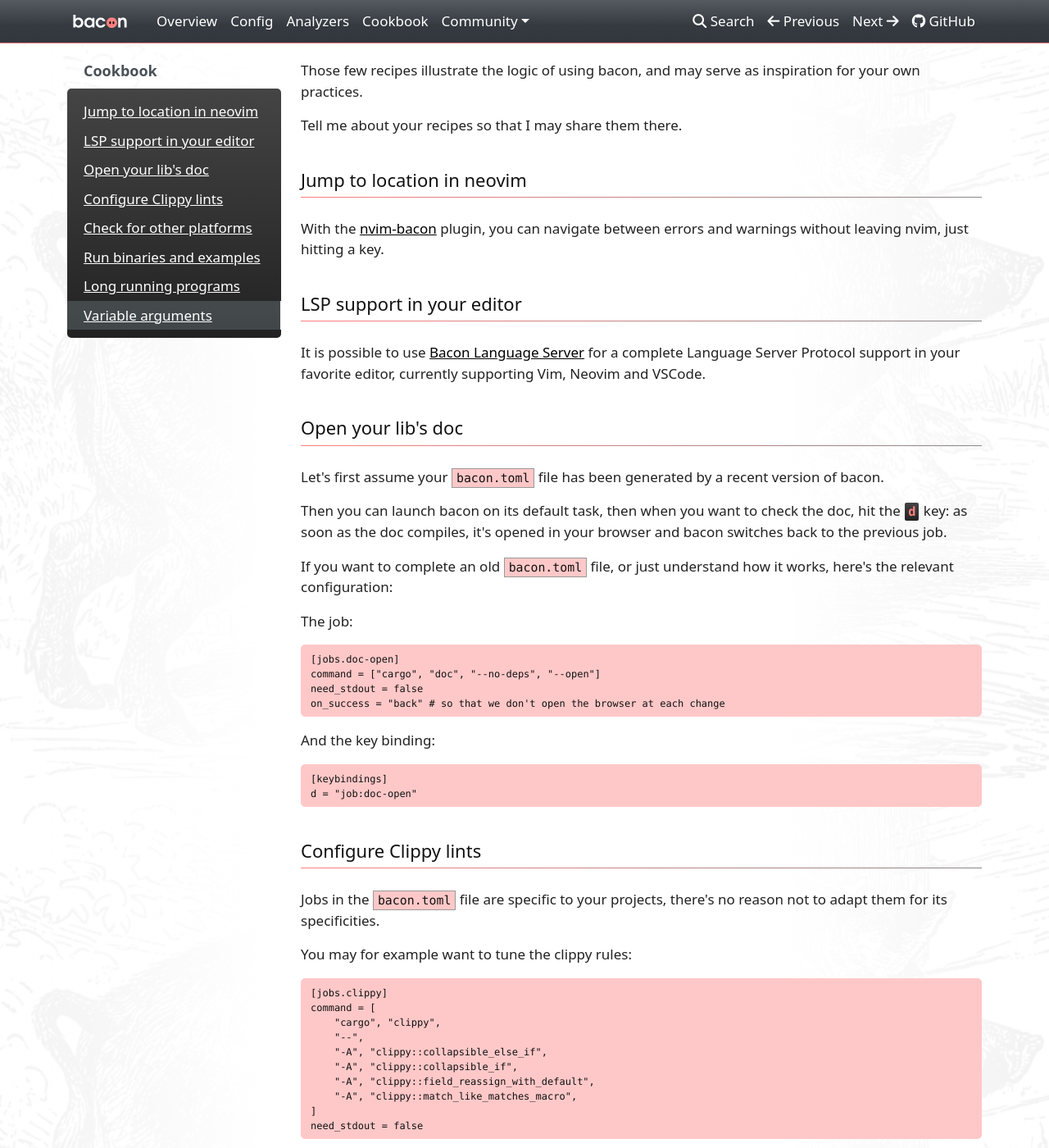
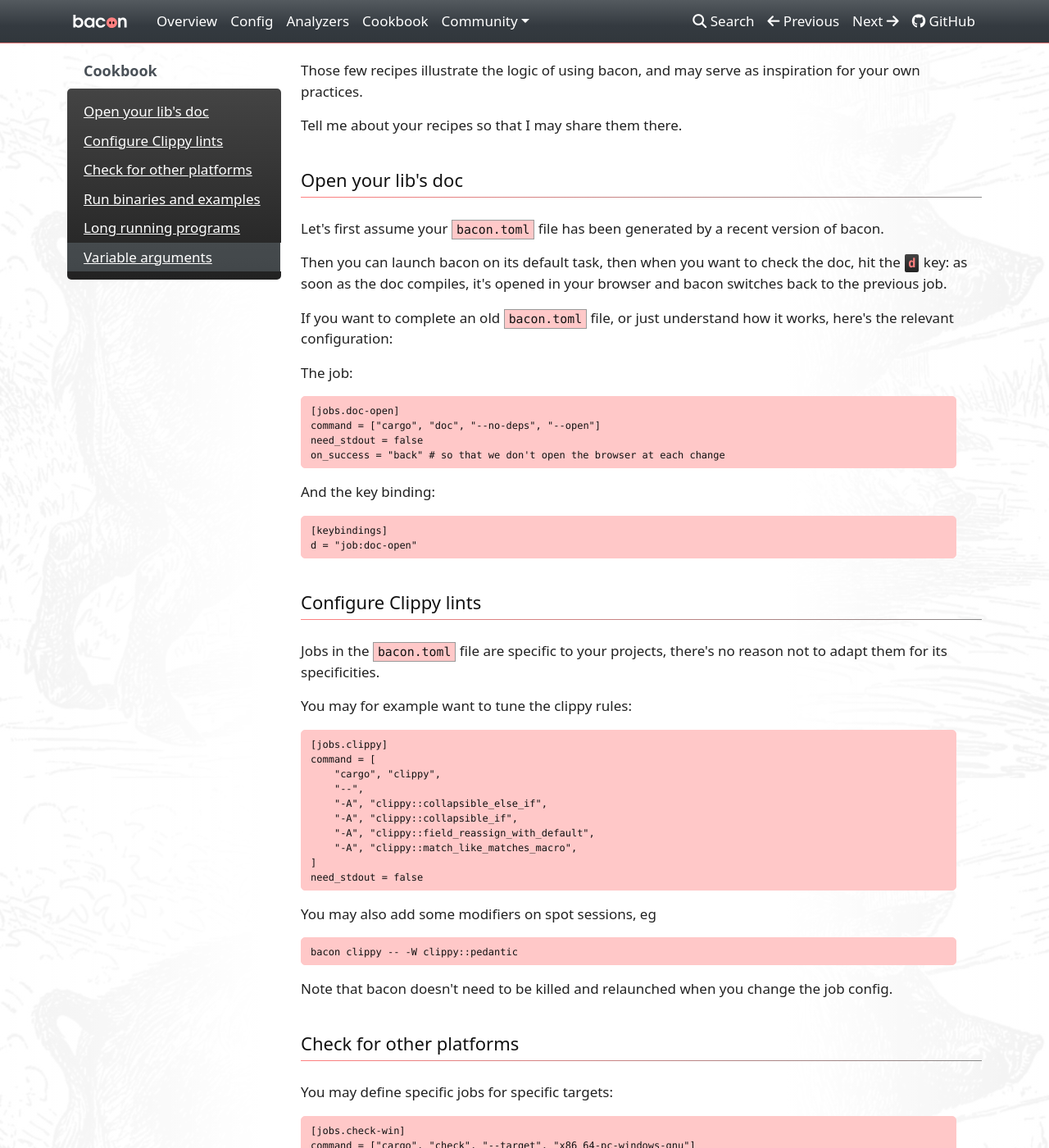
Before and after one commit to Canop/bacon, an MkDocs documentation site: the page built from website/docs/cookbook.md, in a window 1280 px wide and 1400 px high. Shown: the whole window at 82% size. Built offline with MkDocs 1.6.1, drawn with Linux system fonts in a browser that asks for light colours; nearby versions of some CDN libraries; a style sheet for code colours, icons or effects is not loaded.

Commit message:
Complete the new Community menu

```diff
--- a/website/docs/cookbook.md
+++ b/website/docs/cookbook.md
@@ -2,15 +2,6 @@
 Those few recipes illustrate the logic of using bacon, and may serve as inspiration for your own practices.
 
 Tell me about your recipes so that I may share them there.
-
-# Jump to location in neovim
-
-With the [nvim-bacon](https://github.com/Canop/nvim-bacon) plugin, you can navigate between errors and warnings without leaving nvim, just hitting a key.
-
-# LSP support in your editor
-
-It is possible to use [Bacon Language Server](../community/bacon-ls) for a complete Language Server Protocol support
-in your favorite editor, currently supporting Vim, Neovim and VSCode.
 
 # Open your lib's doc
 
--- a/website/docs/css/extra.css
+++ b/website/docs/css/extra.css
@@ -151,6 +151,7 @@
 	border: solid 1px var(--code-bg);
 	font-weight: normal;
 	padding: 6px 0 4px 6px;
+	max-width: 800px;
 }
 
 code {
@@ -277,28 +278,30 @@
 }
 
 body .dropdown-menu {
-	background: #222;
+	top: calc(100% - 1px);
+	background: #333;
+	border-radius: 0 0 4px 4px;
 }
 body .dropdown-menu li a {
 	color: #ddd;
+	background: #333;
 }
 
 body .dropdown-menu > .active > a,
 body .dropdown-menu > .active > a:focus {
-	color: #111;
-	background: #fc0;
+	background: #222;
+	color: var(--accent);
 }
 body ul.dropdown-menu li.active a:hover {
-	color: #111;
-	background: #fc0;
-	/**color: #ff5f87;
-	background: #fc0;**/
+	background: #222;
+	color: var(--accent);
 }
 body ul.dropdown-menu li a:hover {
-	color: #111;
-	background: #fc0;
-	/**background: #111;
-	color: #ff5f87;**/
+	background: #222;
+	color: var(--accent);
+}
+body ul.dropdown-menu li a.dropdown-item.active {
+	background: #222;
 }
 body .nav>li>a:hover, body .nav>li>a:focus {
 	background: #222;
--- a/website/mkdocs.yml
+++ b/website/mkdocs.yml
@@ -10,10 +10,10 @@
         - Analyzers: analyzers.md
         - Cookbook: cookbook.md
         - Community:
-          - community/FAQ.md
-          - community/bacon-dev.md
-          - community/nvim-bacon.md
-          - community/bacon-ls.md
+          - Bacon Dev: community/bacon-dev.md
+          - FAQ: community/FAQ.md
+          - bacon-ls: community/bacon-ls.md
+          - nvim-bacon: community/nvim-bacon.md
 
 extra_css:
         - css/extra.css
```
Also changed, not shown: website/docs/community/FAQ.md (+6 -50 lines), website/docs/community/bacon-dev.md (+42 -0 lines), website/docs/community/nvim-bacon.md (+29 -0 lines), website/docs/community/bacon-ls.md (line endings or trailing spaces).
